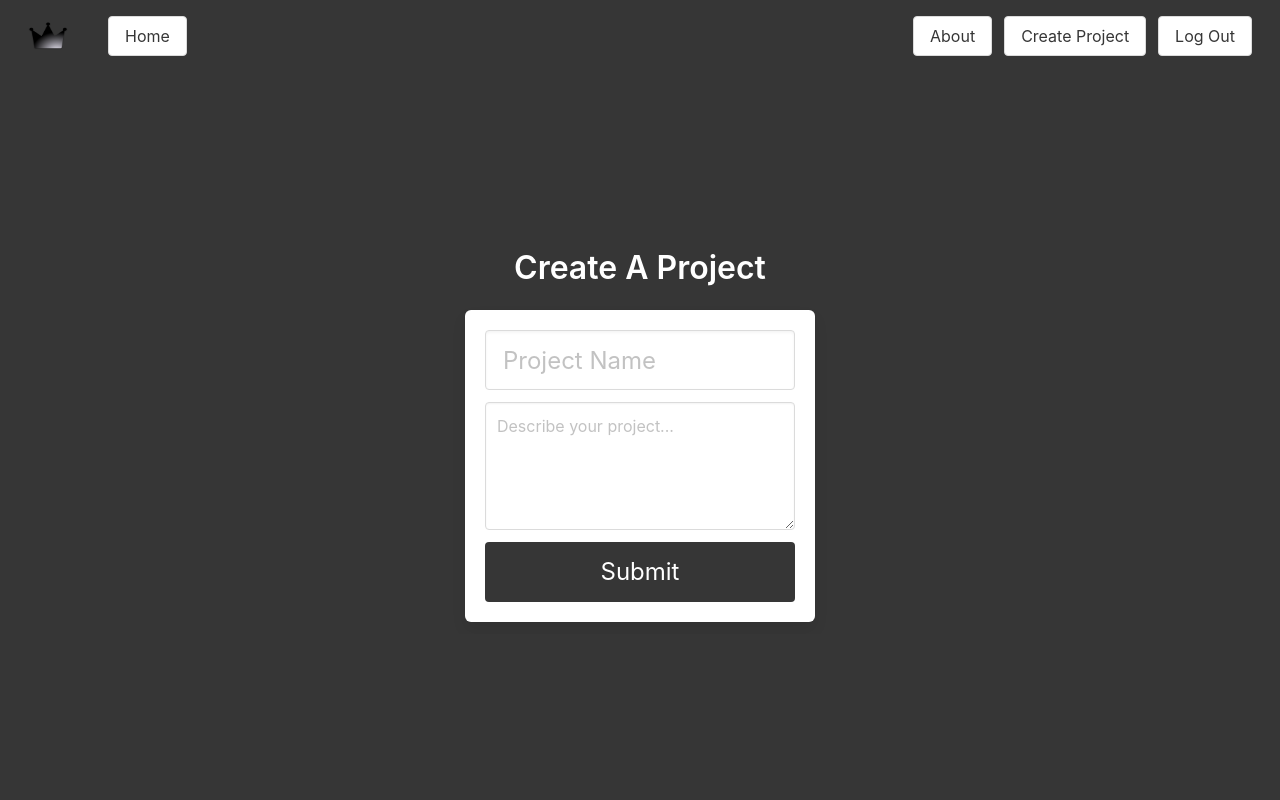
After one commit to IneffableLeafs/project-management-web-app, a Flask app: page /create in a window 1280 px wide. The commit adds this page. Run offline with Flask 2, Linux system fonts and the light colour scheme; a user stored in the database is signed in; some libraries are stand-ins or nearby versions.

Commit message:
added create page

```diff
--- a/application.py
+++ b/application.py
@@ -158,7 +158,29 @@ def register():
 def about():
 	return render_template("about.html")
 
-@app.route("/test")
+@app.route("/create", methods=["GET", "POST"])
 @login_required
-def test():
-	return render_template("test.html")
+def create():
+
+    # User reached route via POST (as by submitting a form via POST)
+    if request.method == "POST":
+        # Ensure project name was submitted
+        if not request.form.get("project_name"):
+            return apology("must provide project name", 403)
+
+        # store project name and description as variables
+        project_name = request.form.get("project_name")
+        project_description = request.form.get("project_description")
+
+        # connect to sqlite3 and put name and description into database
+        conn = create_connection("global.db")
+        db = conn.cursor()
+        db.execute("INSERT INTO users ('username', 'hash') VALUES (?, ?)", (username, password))
+        rows = db.fetchall()
+        conn.commit()
+        conn.close()
+
+
+    # User reached route via GET (as by clicking a link or via redirect)
+    else:
+	   return render_template("create.html")
--- /dev/null
+++ b/templates/create.html
@@ -0,0 +1,28 @@
+{% extends "layout.html" %}
+
+{% block title %}
+    Create New Project
+{% endblock %}
+
+{% block main %}
+    <div class="column is-4 is-offset-4">
+    <h3 class="title">Create A Project</h3>
+    <div class="box">
+        <form action="/create" method="post">
+            <div class="field">
+                <div class="control">
+                    <input class="input is-large" name="create_project" placeholder="Project Name" type="text">
+                </div>
+            </div>
+
+            <div class="field">
+                <div class="control">
+                    <textarea class="textarea" name="project_description" placeholder="Describe your project..." type="text"></textarea>
+                </div>
+            </div>
+
+            <button class="button is-block is-dark is-large is-fullwidth">Submit</button>
+        </form>
+    </div>
+    </div>
+{% endblock %}
--- a/templates/layout.html
+++ b/templates/layout.html
@@ -56,8 +56,8 @@
                     </a>
                   </p>
                   <p class="control">
-                    <a class="button is-gray" href="/test">
-                      <span>Create</span>
+                    <a class="button is-gray" href="/create">
+                      <span>Create Project</span>
                     </a>
                   </p>
                   <p class="control">
```
Also changed, not shown: 1 other file.
